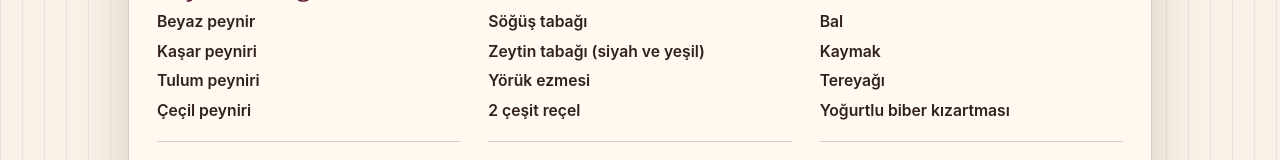
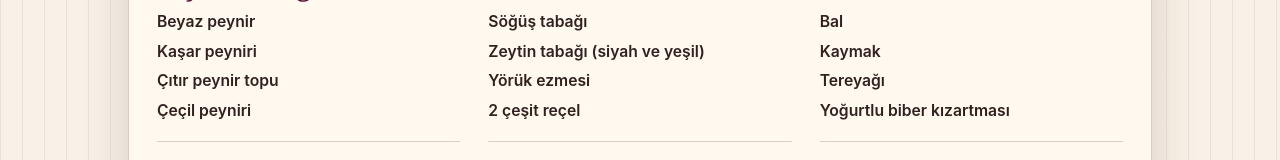
Before and after one commit to solitdio079/ozsut-promo, a React (Vite) app: page / in a window 1280 px wide. Shown: the part 868-1028 px from the top of the page. Built offline with nearby package versions, Linux system fonts and the light colour scheme.

Commit message:
Add modification

```diff
--- a/src/data/promoMenu.ts
+++ b/src/data/promoMenu.ts
@@ -41,7 +41,7 @@ export const promoMenus: PromoMenu[] = [
         items: [
           "Beyaz peynir",
           "Kaşar peyniri",
-          "Tulum peyniri",
+          "Çıtır peynir topu",
           "Çeçil peyniri",
         ],
       },
```
Also changed, not shown: qr-codes/ozsut-menu-qr.png (added), qr-codes/ozsut-menu-qr.svg (added).
